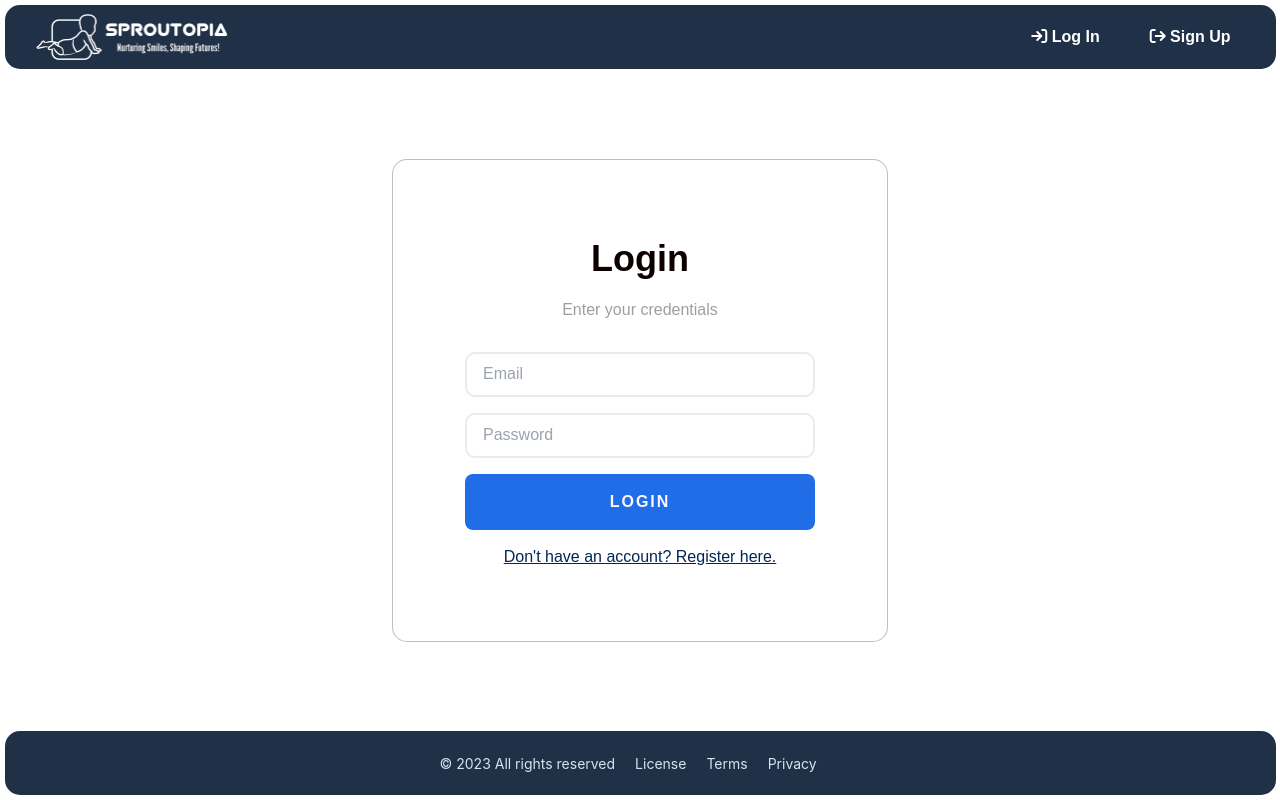
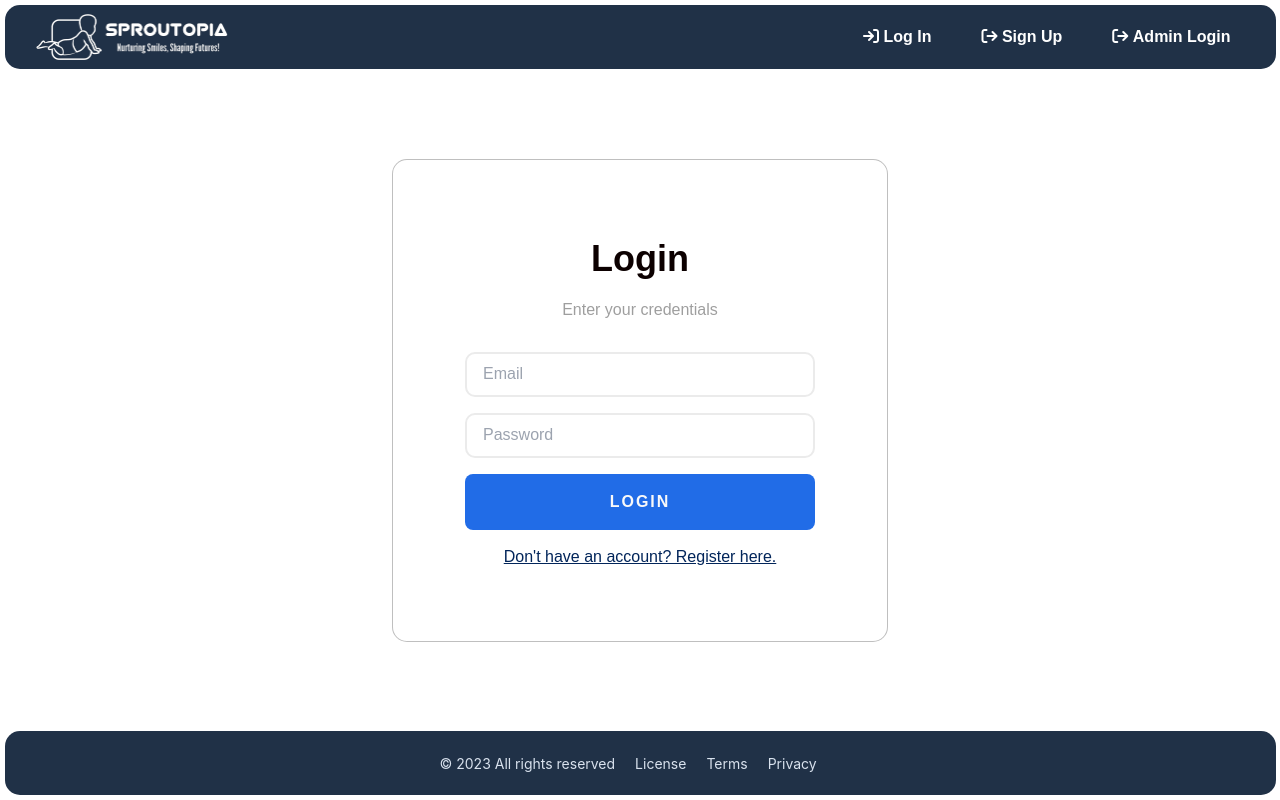
Before and after one commit to cepdnaclk/e19-co225-Baby-Developing-Tracking-System-Web-Application, a React (Vite) app in the folder Front-End/: page / in a window 1280 px wide. Built offline with nearby package versions, Linux system fonts and the light colour scheme.

Commit message:
Update Nav.jsx

```diff
--- a/Front-End/src/Nav.jsx
+++ b/Front-End/src/Nav.jsx
@@ -155,6 +155,16 @@ export const Nav = () => {
               <span></span>
             </li>
           )}
+
+          {!currentUser && (
+            <li
+              className="adminLogin-button"
+              onClick={() => handleItemClick("/admin")}
+            >
+              <i className="fa fa-sign-out" aria-hidden="true"></i>&nbsp;Admin Login
+              <span></span>
+            </li>
+          )}
         </ul>
         <div className="menu-btn">
           <i className="fa fa-bars" aria-hidden="true"></i>
```
